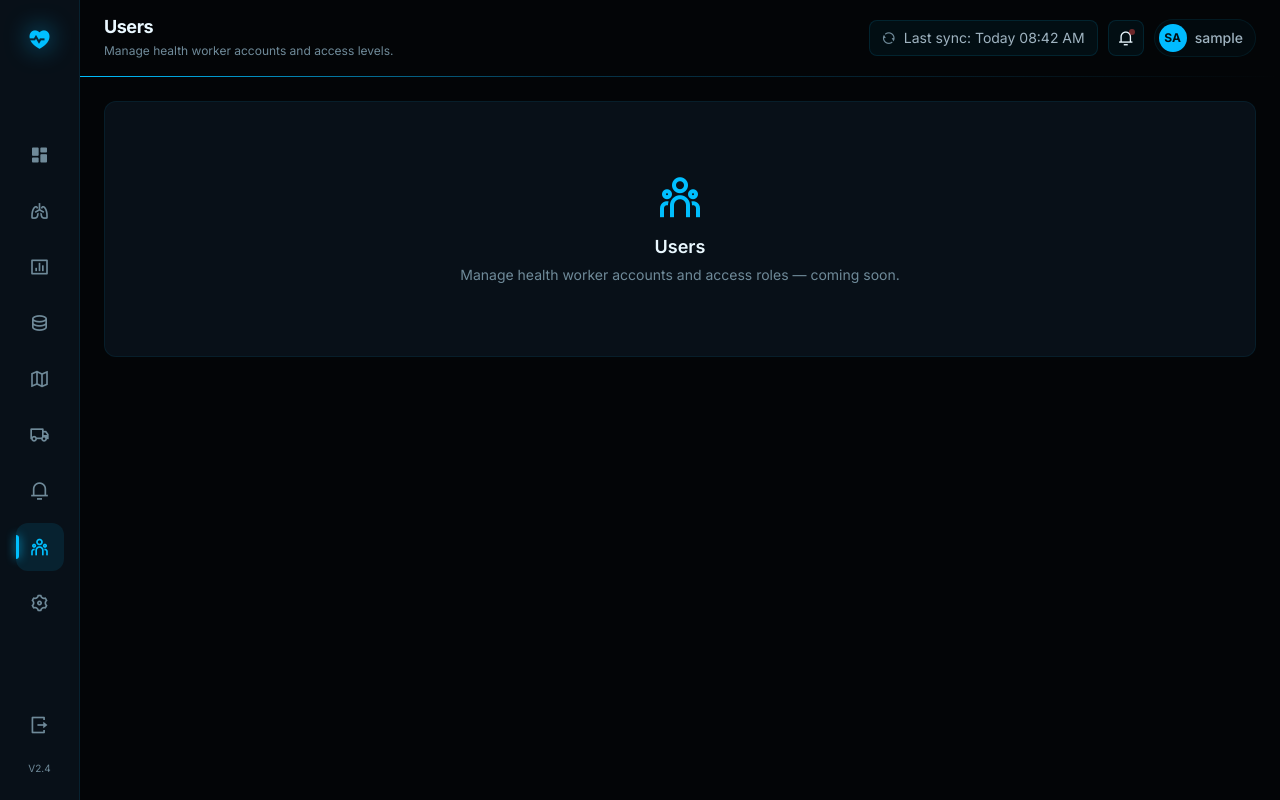
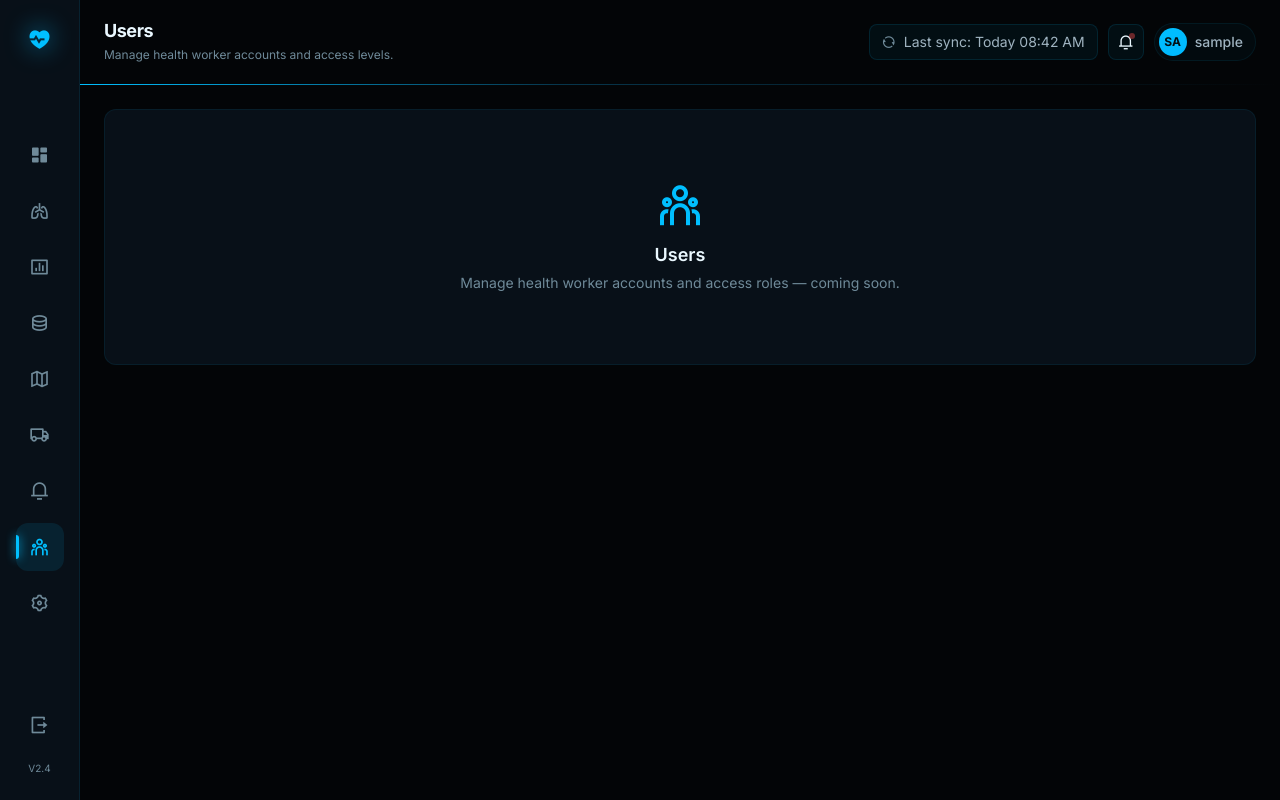
Before and after one commit to IvanUrbano/P2_OFFICIAL, a React (Vite) app in the folder FRONTEND/: page /users in a window 1280 px wide. Built offline with nearby package versions, Linux system fonts and the light colour scheme; no server answers; sample sign-in values are in the browser's storage.

Commit message:
updated topbar

```diff
--- a/FRONTEND/components/Topbar.jsx
+++ b/FRONTEND/components/Topbar.jsx
@@ -35,7 +35,7 @@ export default function Topbar({ user }) {
       className="sticky top-0 z-40"
       style={{ background: '#030507' }}
     >
-      <div className="flex items-center justify-between gap-4 px-6 py-4">
+      <div className="flex items-center justify-between gap-4 px-6 py-5">
 
         {/* Left — page title */}
         <div className="min-w-0">
```
